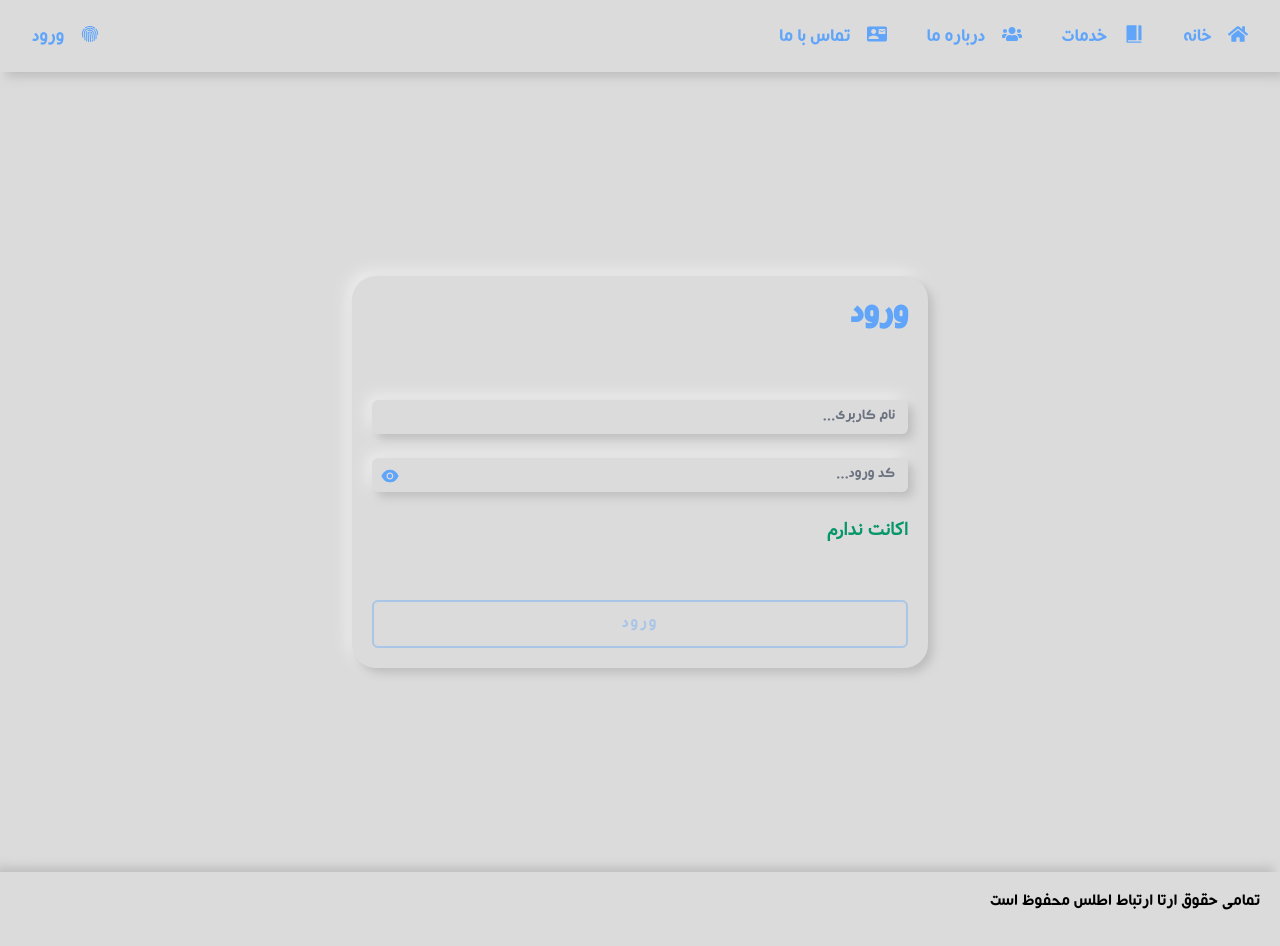
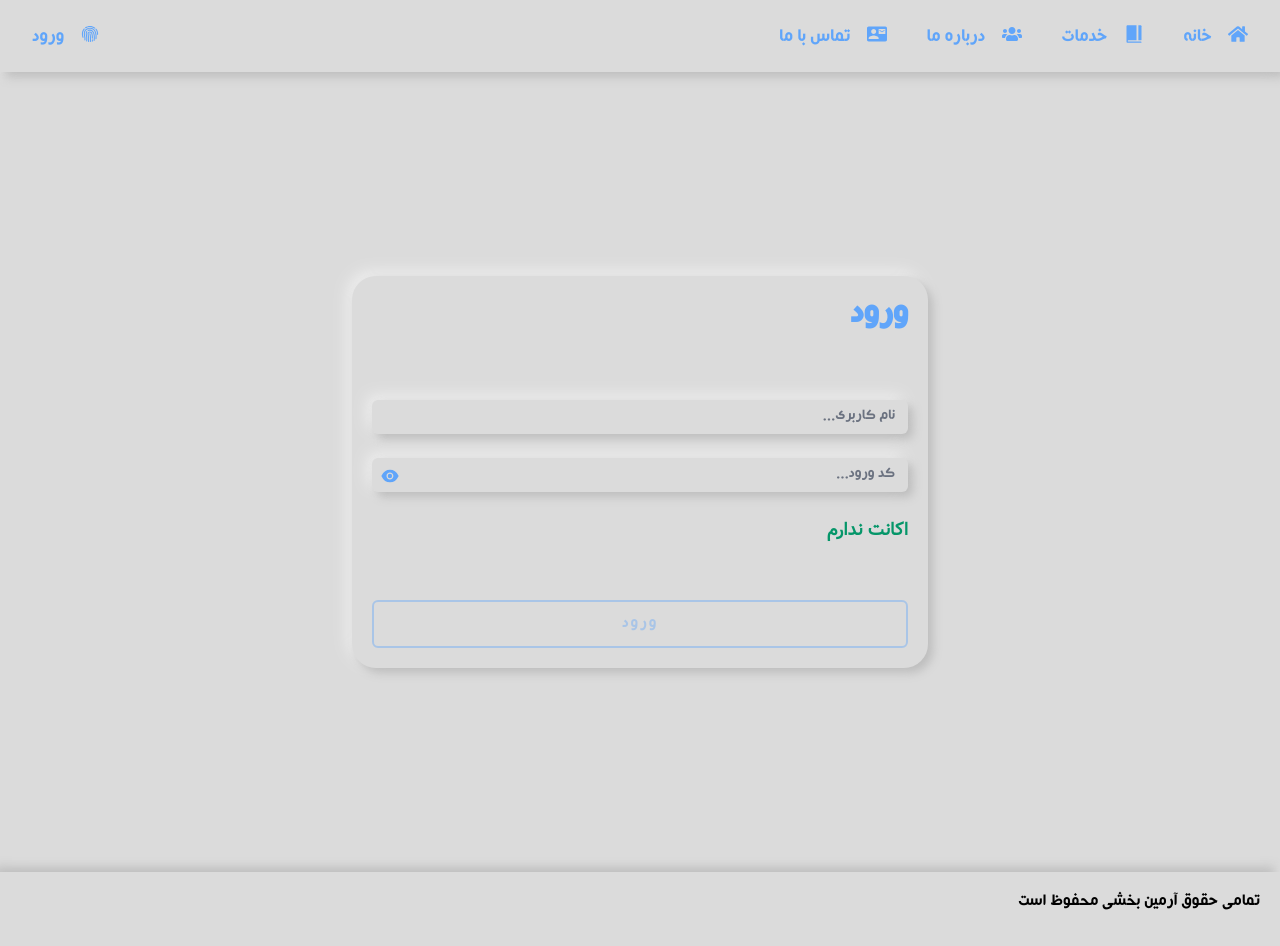
Before and after one commit to armin-bkh/restaurant-hamrah, a React (Create React App) app: page /login in a window 1280 px wide. Shown: the top 946 px of the page. Built offline with nearby package versions, Linux system fonts and the light colour scheme; what react-toast-notifications would draw is missing.

Commit message:
change data in local database

```diff
--- a/database/db.json
+++ b/database/db.json
@@ -187,7 +187,7 @@
     }
   ],
   "resinfo": {
-    "name": "آرتا ارتباط اطلس",
+    "name": "خاکستری",
     "tableCount": 9,
     "tel": "09213506158"
   },
--- a/src/Components/MainFooter/MainFooter.jsx
+++ b/src/Components/MainFooter/MainFooter.jsx
@@ -10,7 +10,7 @@ const MainFooter = () => {
     <footer
       className={`text-xs sm:text-sm lg:text-lg px-5 py-4 text-black bgLight Casablanca boxShadowOuter`}
     >
-      <p>تمامی حقوق ارتا ارتباط اطلس محفوظ است</p>
+      <p>تمامی حقوق آرمین بخشی محفوظ است</p>
       <nav className={`mt-4`}>
         <ul className={`flex w-full justify-evenly items-center`}>
           <li
--- a/src/Components/ManageFooter/ManageFooter.jsx
+++ b/src/Components/ManageFooter/ManageFooter.jsx
@@ -11,7 +11,7 @@ const ManageFooter = () => {
     <footer
       className={`text-xs sm:text-sm lg:text-lg px-5 py-4 text-black bgLight Casablanca boxShadowOuter`}
     >
-      <p>تمامی حقوق ارتا ارتباط اطلس محفوظ است</p>
+      <p>تمامی حقوق آرمین بخشی محفوظ است</p>
       <nav className={`mt-4`}>
         <ul className={`flex w-full justify-evenly items-center`}>
           <li
```
